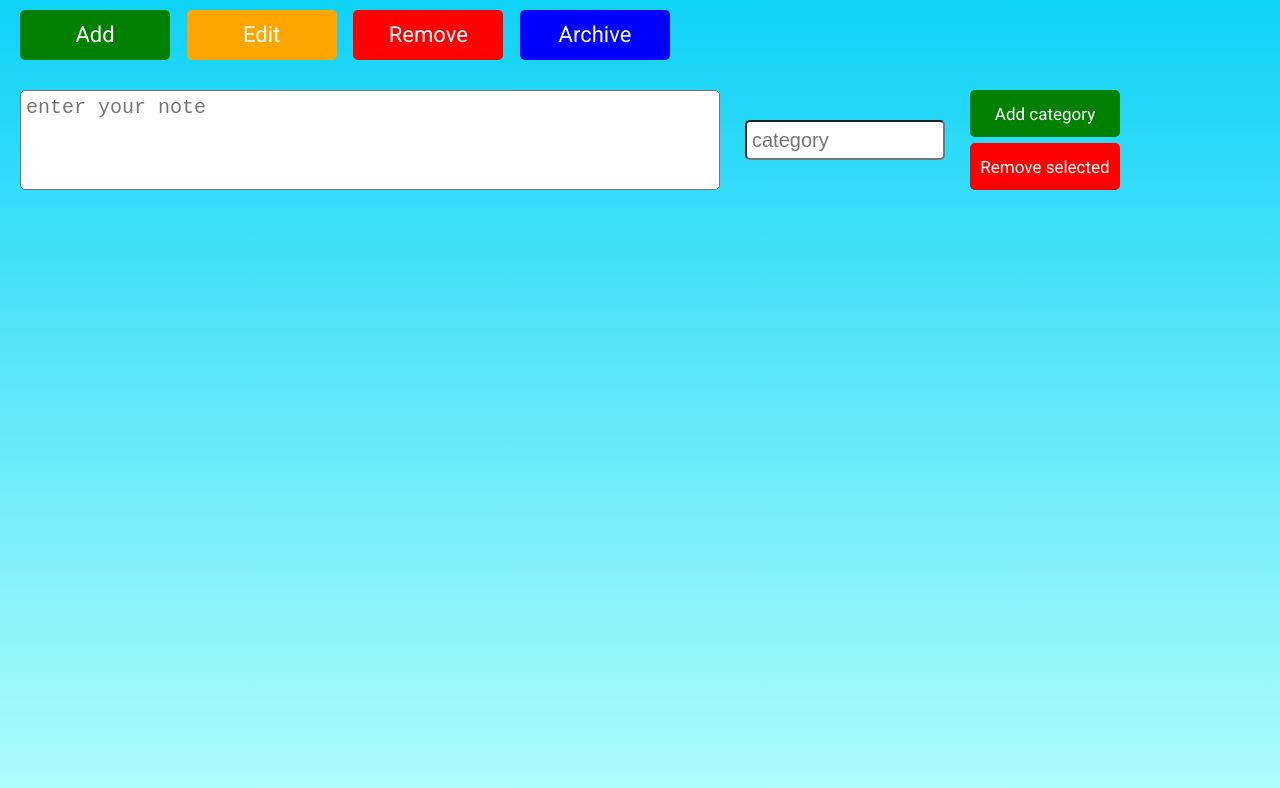
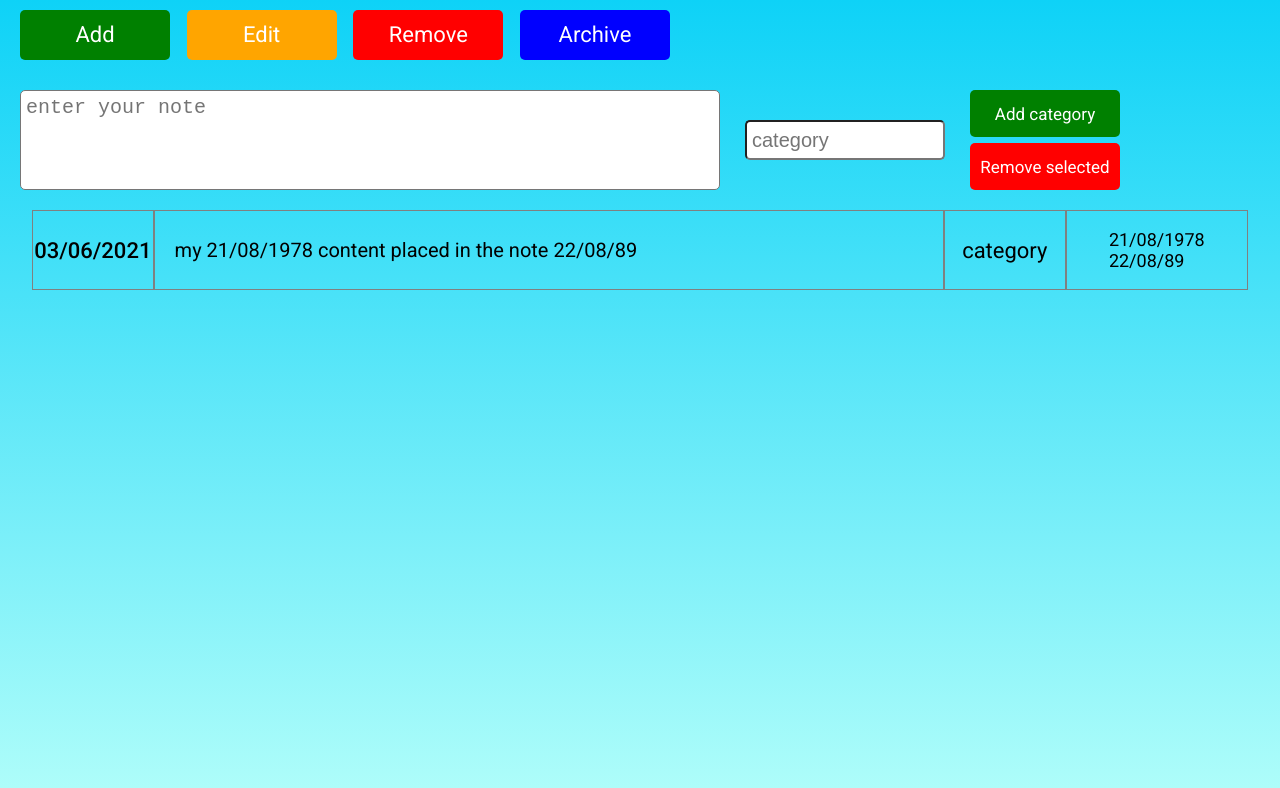
Before and after one commit to YuriyL-Git/NotesApp, a website built with webpack: page src/index.html in a window 1280 px wide. Built offline with nearby package versions, Linux system fonts and the light colour scheme.

Commit message:
feat: add note component

```diff
--- a/src/app/app.js
+++ b/src/app/app.js
@@ -1,6 +1,10 @@
+import {Note} from "@/app/components/note/note";
+
 export class App {
-  constructor(appRoot) {
-    console.log(appRoot);
+  constructor(notesField) {
+    console.log(notesField);
+    const note = new Note('my 21/08/1978 content placed in the note 22/08/89 ', 'category');
 
+    notesField.append(note.component);
   }
 }
--- a/src/app/components/base-component/component.js
+++ b/src/app/components/base-component/component.js
@@ -1,25 +1,13 @@
 export class Component {
 
-  constructor(tag, className, haveWrapper = false) {
+  constructor(tag, className) {
     this.component = document.createElement(tag);
     this.component.classList.add(className);
-
-    if (haveWrapper) {
-      this.wrapper = document.createElement('div');
-      this.wrapper.classList.add(`${className}__wrapper`);
-      this.wrapper.append(this.component);
-    }
   }
 
   appendComponents(...elements) {
     elements.forEach(element => {
-      if (element.wrapper) {
-        this.component.append(element.wrapper);
-      }
-
-      if (!element.wrapper) {
-        this.component.append(element.component);
-      }
+      this.component.append(element.component);
     });
   }
 
@@ -32,18 +20,10 @@ export class Component {
   }
 
   hide() {
-    if (this.wrapper) {
-      this.wrapper.style.display = 'none';
-    } else {
-      this.component.style.display = 'none';
-    }
+    this.component.style.display = 'none';
   }
 
   show() {
-    if (this.wrapper) {
-      this.wrapper.style.removeProperty('display');
-    } else {
-      this.component.style.removeProperty('display');
-    }
+    this.component.style.removeProperty('display');
   }
 }
--- /dev/null
+++ b/src/app/components/note/_note.scss
@@ -0,0 +1,49 @@
+.note {
+  width: 95%;
+  margin: 0 auto 0.5rem;
+  height: 8rem;
+  display: grid;
+  grid-template-columns: 10% 65% 10% 15%;
+  grid-template-areas: "tm ct cg dt";
+  font-family: Roboto, sans-serif;
+
+  &__creation-time {
+    grid-area: tm;
+    display: grid;
+    place-items: center;
+    border: 1px solid gray;
+    width: 100%;
+    font-size: 2.2rem;
+    font-weight: 500;
+  }
+
+  &__content {
+    grid-area: ct;
+    border: 1px solid gray;
+    width: 100%;
+    font-size: 2rem;
+    display: flex;
+    align-items: center;
+    padding-left: 2rem;
+
+  }
+
+  &__category {
+    grid-area: cg;
+    border: 1px solid gray;
+    width: 100%;
+    font-size: 2.2rem;
+    display: grid;
+    place-items: center;
+  }
+
+  &__dates-in-note {
+    grid-area: dt;
+    border: 1px solid gray;
+    width: 100%;
+    font-size: 1.8rem;
+    display: grid;
+    place-items: center
+
+  }
+}
--- /dev/null
+++ b/src/app/components/note/note.js
@@ -0,0 +1,21 @@
+import {Component} from "@/app/components/base-component/component";
+import './_note.scss';
+
+const FIND_DATES_REGEX = /(\d{1,4}([.\-/])\d{1,2}([.\-/])\d{1,4})/g;
+
+export class Note extends Component {
+  constructor(noteContent, noteCategory) {
+    super('div', 'note');
+    this.creationTime = new Component('div', 'note__creation-time');
+    this.content = new Component('div', 'note__content');
+    this.category = new Component('div', 'note__category');
+    this.datesInTheNote = new Component('div', 'note__dates-in-note');
+
+    this.creationTime.component.innerHTML = new Date().toJSON().slice(0, 10).split('-').reverse().join('/');
+    this.content.component.innerHTML = noteContent;
+    this.category.component.innerHTML = noteCategory;
+    this.datesInTheNote.component.innerHTML = noteContent.match(FIND_DATES_REGEX).join('<br/>');
+
+    this.appendComponents(this.creationTime, this.content, this.category, this.datesInTheNote);
+  }
+}
--- /dev/null
+++ b/src/assets/scss/_notes-field.scss
@@ -0,0 +1,7 @@
+.notes-field {
+  &__wrapper {
+    margin-top: 2rem;
+    width: 100%;
+    height: auto;
+  }
+}
--- a/src/assets/scss/style.scss
+++ b/src/assets/scss/style.scss
@@ -1,6 +1,7 @@
 @use './button';
 @use './header';
 @use './note-to-add';
+@use './notes-field';
 
 html {
   font-size: 62.5%;
--- a/src/index.html
+++ b/src/index.html
@@ -34,5 +34,11 @@
     </div>
   </section>
 </div>
+<div class="notes-field__wrapper">
+  <section class="notes-field">
+
+  </section>
+</div>
+
 </body>
 </html>
--- a/src/main.js
+++ b/src/main.js
@@ -1,8 +1,10 @@
 import './assets/scss/style.scss';
 import {App} from './app/app';
 
-const appRoot = document.body;
+const notesField = document.querySelector('.notes-field');
 
 window.onload = () => {
-  new App(appRoot);
+  new App(notesField);
+
+  // console.log(appRoot);
 };
```
